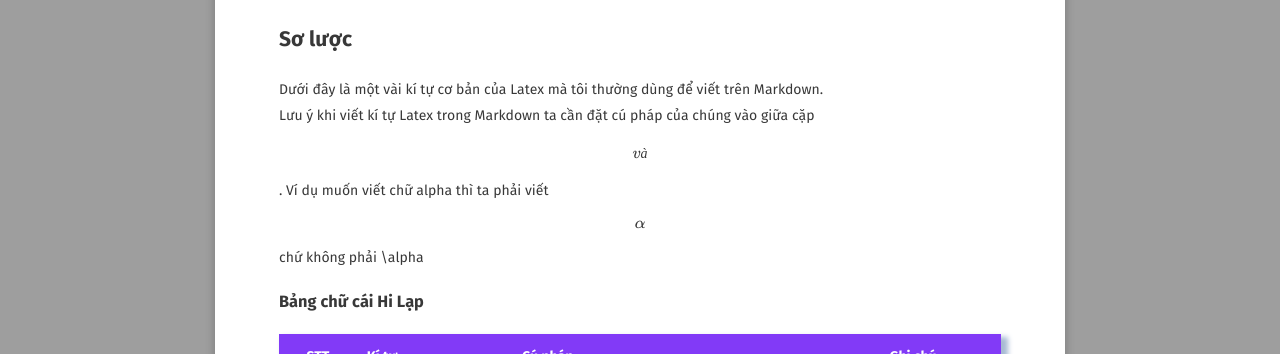
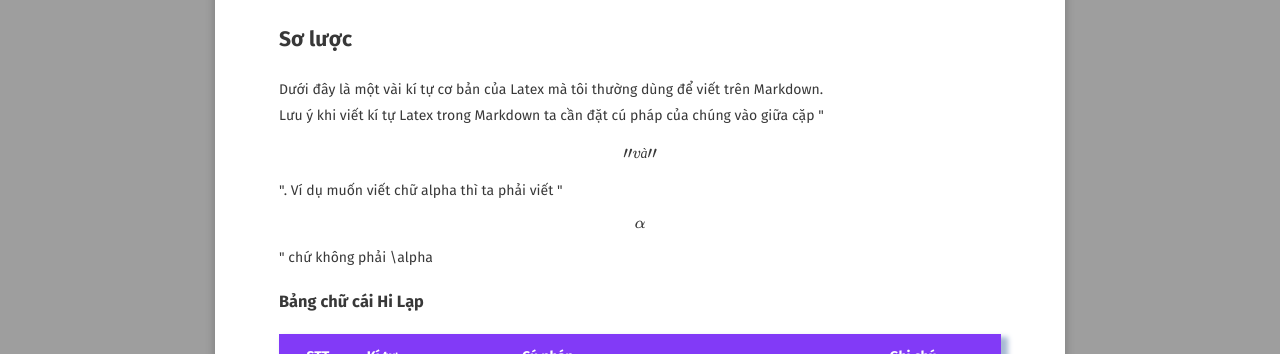
Before and after one commit to hieuhdh/deuteri, a Jekyll site: the page built from _posts/2021-10-10-[Guide]-Latex-Syntax.md, in a window 1280 px wide and 900 px high, scrolled down 338 px. Shown: the part 153-507 px from the top of the window. Built offline with Jekyll 4.4.1, drawn with Linux system fonts in a browser that asks for light colours; some web fonts are replaced; formulas are drawn with MathJax 3; comment, search, counter and statistics services are not loaded.

Commit message:
fix something

```diff
--- a/_posts/2021-10-10-[Guide]-Latex-Syntax.md
+++ b/_posts/2021-10-10-[Guide]-Latex-Syntax.md
@@ -23,7 +23,7 @@ comments: true
 
 <h2 id="so-luoc">Sơ lược</h2>
 <div> Dưới đây là một vài kí tự cơ bản của Latex mà tôi thường dùng để viết trên Markdown.
-<br>  Lưu ý khi viết kí tự Latex trong Markdown ta cần đặt cú pháp của chúng vào giữa cặp $$ và $$. Ví dụ muốn viết chữ alpha thì ta phải viết $$\alpha$$ chứ không phải \alpha
+<br>  Lưu ý khi viết kí tự Latex trong Markdown ta cần đặt cú pháp của chúng vào giữa cặp "$$" và "$$". Ví dụ muốn viết chữ alpha thì ta phải viết "$$\alpha$$" chứ không phải \alpha
 </div>
 
 <h3 id="bang-chu-cai-hi-lap">Bảng chữ cái Hi Lạp</h3>
```
